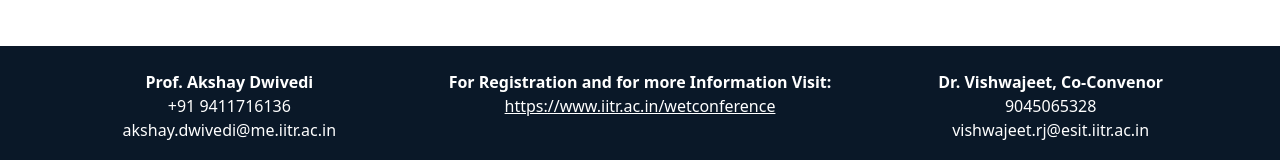
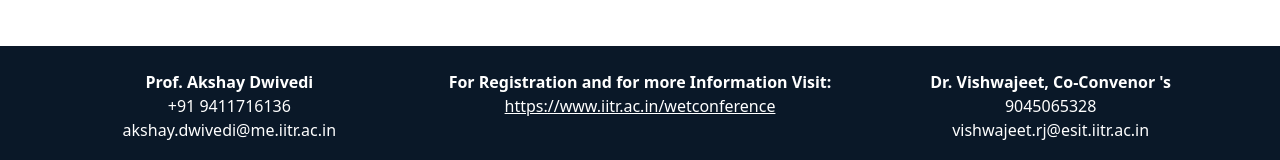
Before and after one commit to AniketMotiwal/WTE-Conference, a React (Vite) app: page /AbstractSubmisssion in a window 1280 px wide. Shown: the part 1214-1374 px from the top of the page. Built offline with nearby package versions, Linux system fonts and the light colour scheme.

Commit message:
ima chnages  footer section

```diff
--- a/src/Components/Footer.jsx
+++ b/src/Components/Footer.jsx
@@ -15,13 +15,13 @@
         <div className="flex-1 text-center">
           <h3 className="font-bold">For Registration and for more Information Visit:</h3>
           <p className="text-muted-foreground">
-            <a href="https://www.iitr.ac.in/wteconference" className="text-primary underline">
+            <a href="#" className="text-primary underline">
               https://www.iitr.ac.in/wetconference
             </a>
           </p>
         </div>
         <div className="flex-1 text-center">
-          <h3 className="font-bold">Dr. Vishwajeet, Co-Convenor</h3>
+          <h3 className="font-bold">Dr. Vishwajeet, Co-Convenor 's</h3>
           <p className="text-muted-foreground">9045065328</p>
           <p className="text-muted-foreground">vishwajeet.rj@esit.iitr.ac.in</p>
         </div>
```
